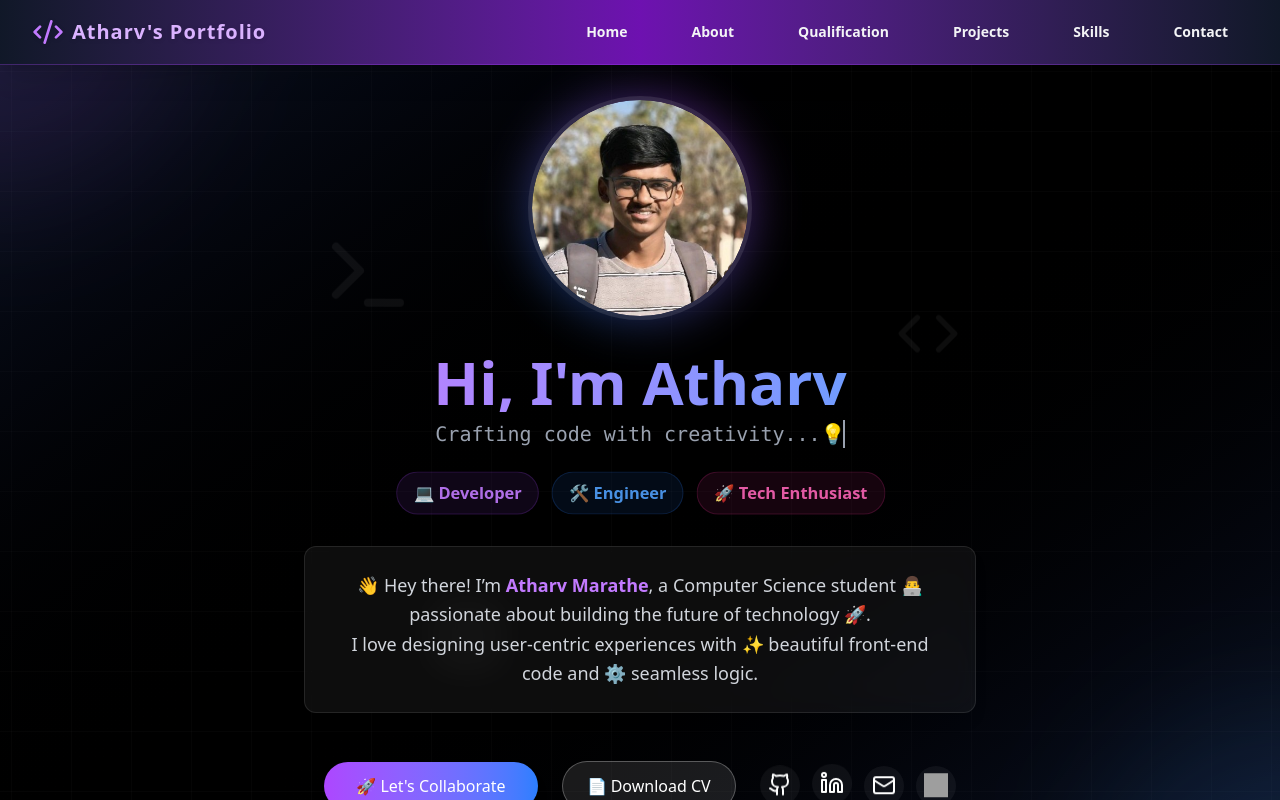
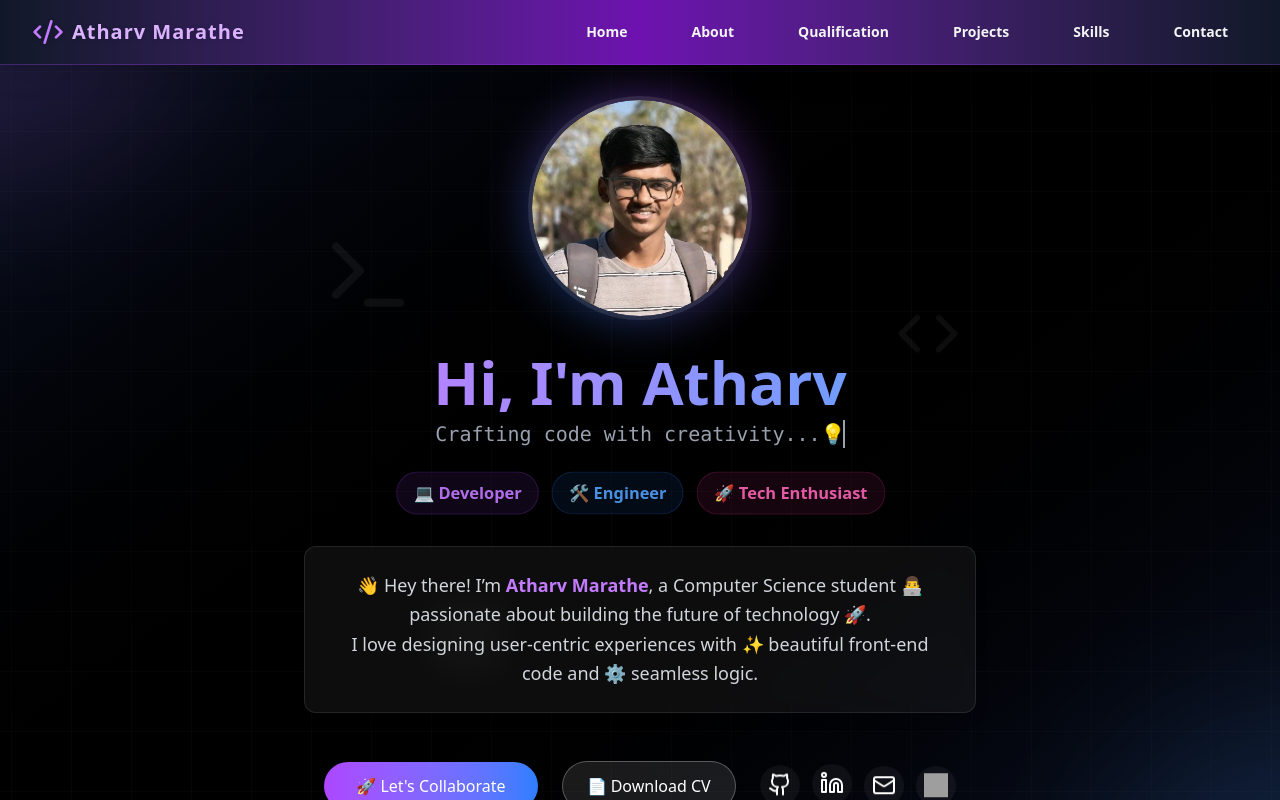
Before and after one commit to Atharv190/atharv_portfolio, a React (Vite) app: page / in a window 1280 px wide. Built offline with nearby package versions, Linux system fonts and the light colour scheme; grey boxes are pictures that could not be loaded.

Commit message:
Navbar.tsx

```diff
--- a/src/components/Navbar.tsx
+++ b/src/components/Navbar.tsx
@@ -43,7 +43,7 @@ const Navbar = () => {
           <div className="flex items-center">
             <Code2 className="h-8 w-8 text-purple-400 drop-shadow" />
             <span className="ml-2 text-xl font-bold text-purple-300 tracking-wider drop-shadow">
-              Atharv's Portfolio
+              Atharv Marathe
             </span>
           </div>
 
```
